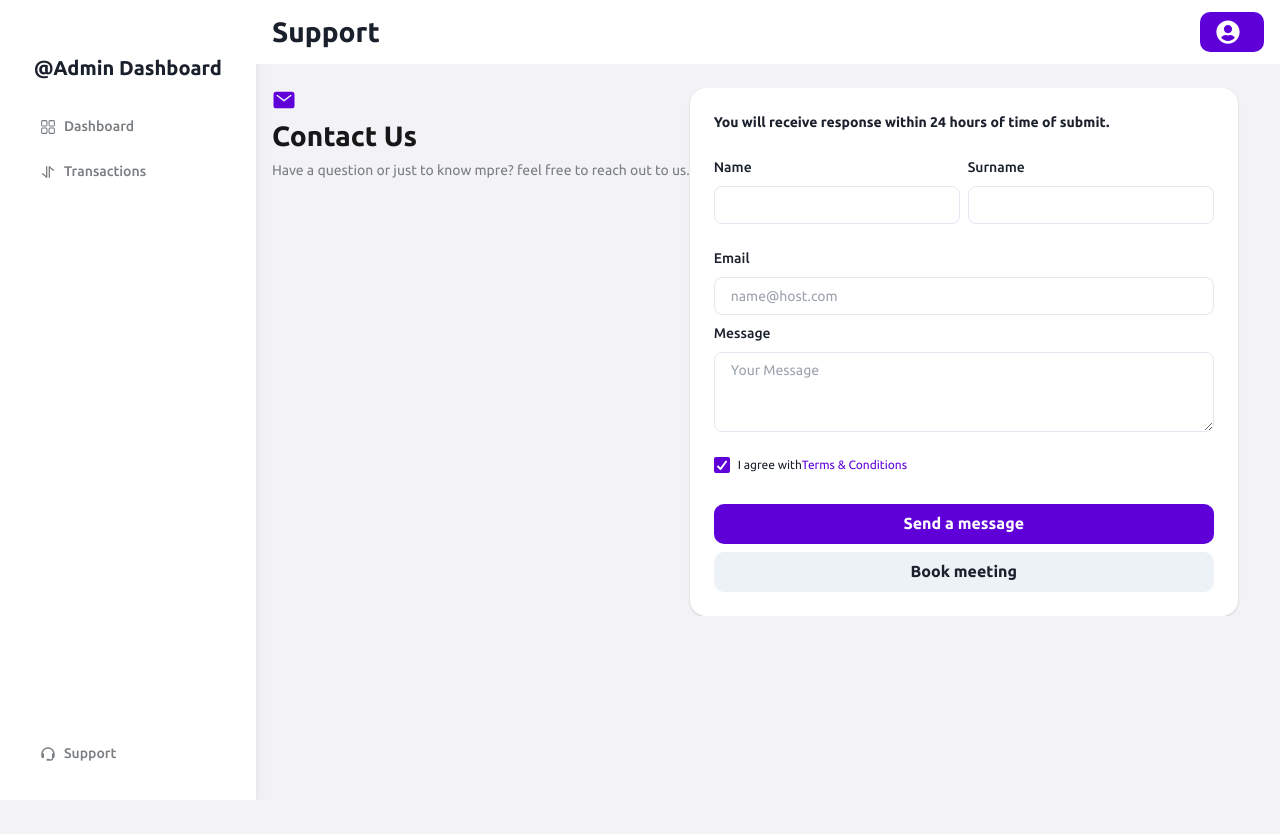
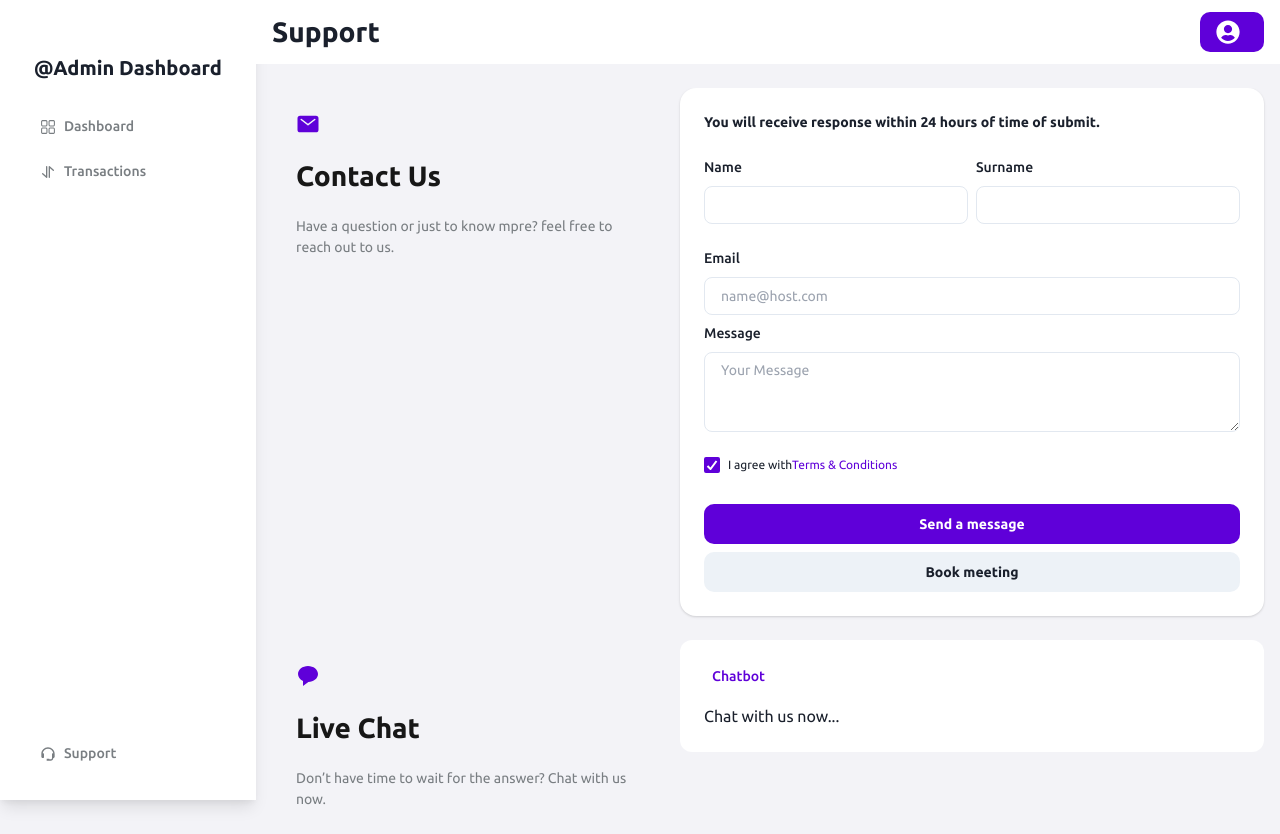
Before and after one commit to Ali88646/Dashboard, a React (Vite) app: page /support in a window 1280 px wide. Before the commit the page ends 800 px from the top, so only its background shows below. Built offline with nearby package versions, Linux system fonts and the light colour scheme.

Commit message:
completed project

```diff
--- a/src/pages/Dashboard/Support/Support.jsx
+++ b/src/pages/Dashboard/Support/Support.jsx
@@ -1,10 +1,37 @@
 import DashboardLayout from "../../../Components/DashboardLayout";
-import { Card } from "@chakra-ui/react";
+import { Icon, Stack } from "@chakra-ui/react";
 import SupportCard from "./components/SupportCard";
+import ContactCard from "./components/ContactCard";
+import { IoMail } from "react-icons/io5";
+import { BiSolidMessageRounded } from "react-icons/bi";
+import InfoCard from "../components/InfoCard";
 const Support = () => {
   return (
     <DashboardLayout title={"Support"}>
-      <SupportCard />
+      <Stack gap={6}>
+        <SupportCard
+          leftComponent={<ContactCard />}
+          title={"Contact Us"}
+          text={
+            "Have a question or just to know mpre? feel free to reach out to us."
+          }
+          icon={IoMail}
+        />
+        <SupportCard
+          leftComponent={
+            <InfoCard
+              imgUrl={"/visual.svg"}
+              tagText={"Chatbot"}
+              tagBg={"#fff"}
+              tagColor={"#5F00D9"}
+              cardText={"Chat with us now..."}
+            />
+          }
+          title={"Live Chat"}
+          text={"Don’t have time to wait for the answer? Chat with us now."}
+          icon={BiSolidMessageRounded}
+        />
+      </Stack>
     </DashboardLayout>
   );
 };
--- /dev/null
+++ b/src/pages/Dashboard/Support/components/ContactCard.jsx
@@ -0,0 +1,62 @@
+import {
+  Box,
+  Button,
+  Card,
+  Checkbox,
+  FormControl,
+  FormLabel,
+  HStack,
+  Input,
+  Stack,
+  Text,
+  Textarea,
+} from "@chakra-ui/react";
+const ContactCard = () => {
+  return (
+    <Card p={6} borderRadius={"1rem"} flexGrow={"1"}>
+      <Stack spacing={6}>
+        <Text fontWeight={"semibold"} fontSize={"sm"}>
+          You will receive response within 24 hours of time of submit.
+        </Text>
+        <HStack flexDirection={{ base: "column", md: "row" }}>
+          <FormControl>
+            <FormLabel>Name</FormLabel>
+            <Input type="text" />
+          </FormControl>
+          <FormControl>
+            <FormLabel>Surname</FormLabel>
+            <Input type="text" />
+          </FormControl>
+        </HStack>
+        <Stack>
+          <FormControl>
+            <FormLabel>Email</FormLabel>
+            <Input type="text" placeholder="name@host.com" />
+          </FormControl>
+          <FormControl>
+            <FormLabel>Message</FormLabel>
+            <Textarea placeholder="Your Message" />
+          </FormControl>
+        </Stack>
+        <flex>
+          <Checkbox defaultChecked>
+            <Text fontSize={"xs"}>
+              I agree with
+              <Box as="span" color={"p.purple"}>
+                Terms & Conditions
+              </Box>
+            </Text>
+          </Checkbox>
+        </flex>
+        <Stack>
+          <Button fontSize={"sm"}>Send a message</Button>
+          <Button colorScheme="gray" fontSize={"sm"}>
+            Book meeting
+          </Button>
+        </Stack>
+      </Stack>
+    </Card>
+  );
+};
+
+export default ContactCard;
--- a/src/pages/Dashboard/Support/components/SupportCard.jsx
+++ b/src/pages/Dashboard/Support/components/SupportCard.jsx
@@ -1,73 +1,18 @@
-import {
-  Box,
-  Button,
-  Card,
-  Checkbox,
-  Flex,
-  FormControl,
-  FormHelperText,
-  FormLabel,
-  HStack,
-  Icon,
-  Input,
-  Stack,
-  Text,
-  Textarea,
-} from "@chakra-ui/react";
+import { Flex, Icon, Stack, Text } from "@chakra-ui/react";
 import { IoMail } from "react-icons/io5";
-const SupportCard = () => {
+const SupportCard = ({ leftComponent, icon, title, text }) => {
   return (
-    <Flex>
-      <Stack>
-        <Icon as={IoMail} boxSize={6} color={"p.purple"} />
+    <Flex gap={6} flexDirection={{ base: "column", xl: "row" }}>
+      <Stack gap={6} p={6} maxW={"24rem"}>
+        <Icon as={icon} boxSize={6} color={"p.purple"} />
         <Text textStyle={"h2"} fontWeight={"semibold"}>
-          Contact Us
+          {title}
         </Text>
         <Text textStyle={"p"} fontSize={"sm"} color={"black.60"}>
-          Have a question or just to know mpre? feel free to reach out to us.
+          {text}
         </Text>
       </Stack>
-      <Card p={6} borderRadius={"1rem"}>
-        <Stack spacing={6}>
-          <Text fontWeight={"semibold"} fontSize={"sm"}>
-            You will receive response within 24 hours of time of submit.
-          </Text>
-          <HStack>
-            <FormControl>
-              <FormLabel>Name</FormLabel>
-              <Input type="text" />
-            </FormControl>
-            <FormControl>
-              <FormLabel>Surname</FormLabel>
-              <Input type="text" />
-            </FormControl>
-          </HStack>
-          <Stack>
-            <FormControl>
-              <FormLabel>Email</FormLabel>
-              <Input type="text" placeholder="name@host.com" />
-            </FormControl>
-            <FormControl>
-              <FormLabel>Message</FormLabel>
-              <Textarea placeholder="Your Message" />
-            </FormControl>
-          </Stack>
-          <flex>
-            <Checkbox defaultChecked>
-              <Text fontSize={"xs"}>
-                I agree with
-                <Box as="span" color={"p.purple"}>
-                  Terms & Conditions
-                </Box>
-              </Text>
-            </Checkbox>
-          </flex>
-          <Stack>
-            <Button disabled={true}>Send a message</Button>
-            <Button colorScheme="gray">Book meeting</Button>
-          </Stack>
-        </Stack>
-      </Card>
+      {leftComponent}
     </Flex>
   );
 };
--- a/src/pages/Dashboard/components/InfoCard.jsx
+++ b/src/pages/Dashboard/components/InfoCard.jsx
@@ -10,7 +10,7 @@ const InfoCard = ({
   textColor,
 }) => {
   return (
-    <CustomCard bg={customBg} h={"full"}>
+    <CustomCard bg={customBg} h={"full"} flex={1} height={"full"}>
       <Tag
         bg="p.purple"
         color={tagColor}
```
